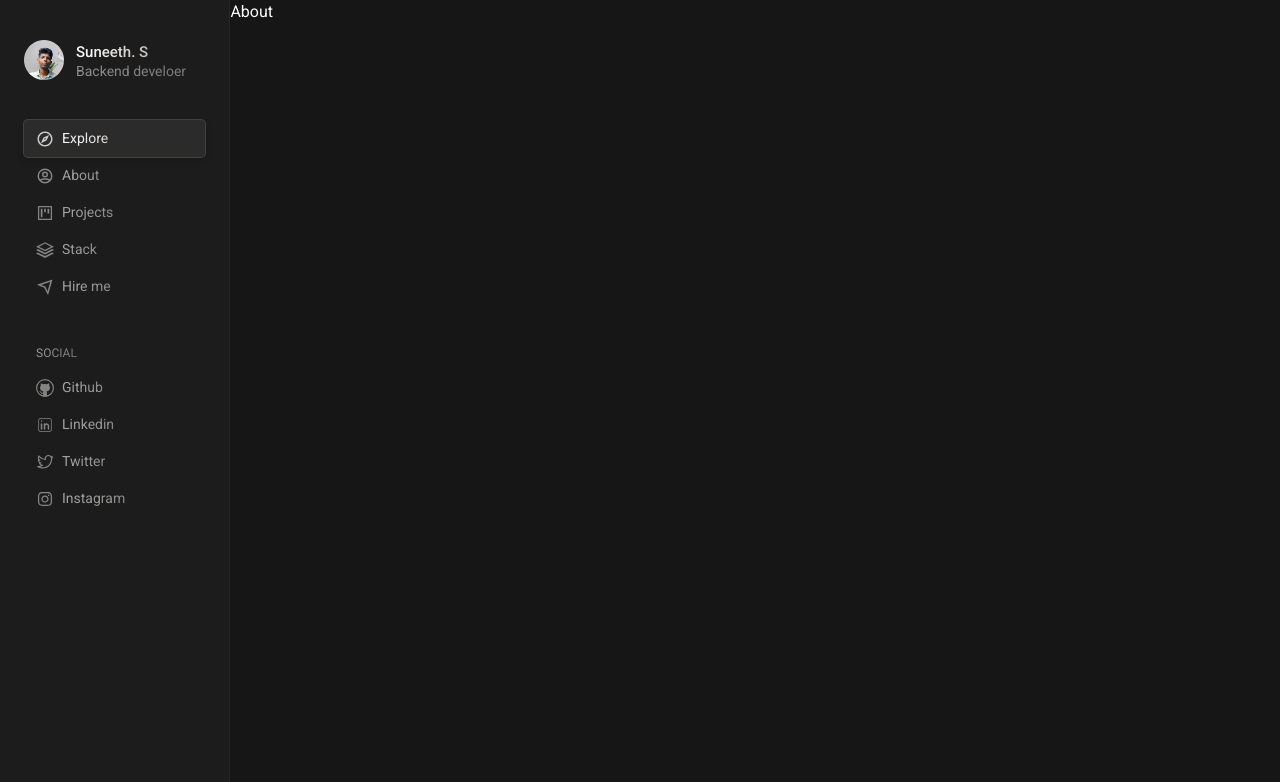
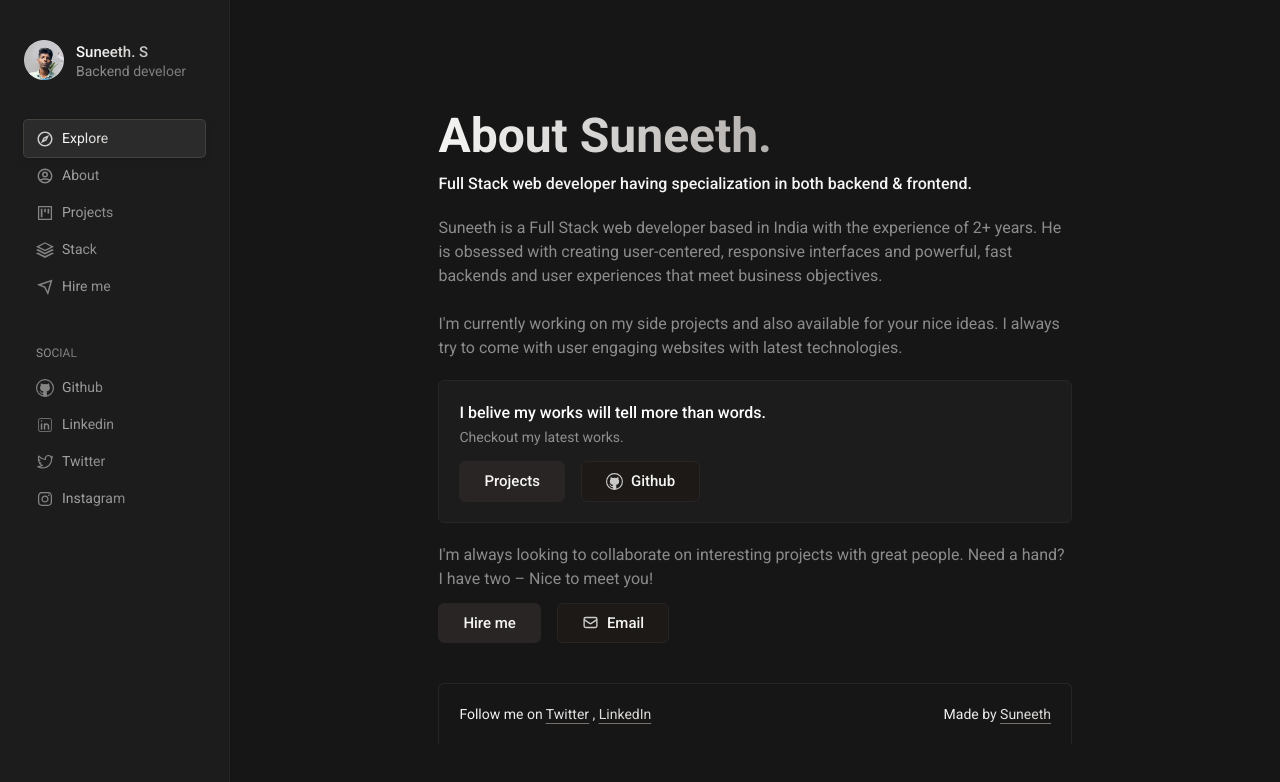
Before and after one commit to tokitou-san/Portfolio, a React (Vite) app: page /about in a window 1280 px wide. Shown: the top 782 px of the page. Built offline with nearby package versions, Linux system fonts and the light colour scheme.

Commit message:
Added about page with animations

```diff
--- a/src/pages/About.tsx
+++ b/src/pages/About.tsx
@@ -1,7 +1,61 @@
 import React from 'react'
+import { VscGithub } from 'react-icons/vsc'
+import { motion } from 'framer-motion'
+import { HiOutlineMail } from 'react-icons/hi'
+import { Footer } from '../components/common/Footer'
 
 export const About = () => {
   return (
-    <div>About</div>
+    <>
+      <div className="about-container lg:px-52 lg:pt-28">
+        <div>
+          <h2 className='bg-gradient-to-r bg-clip-text from-stone-100 to-stone-500 text-transparent text-5xl font-semibold'>About Suneeth.</h2>
+          <p className='mt-3 font-medium text-stone-100'>
+            Full Stack web developer having specialization in both backend & frontend.
+          </p>
+        </div>
+
+        <div className='mt-5'>
+          <p className='opacity-50'>
+            Suneeth is a Full Stack web developer based in India with the experience of 2+ years. He is obsessed with creating user-centered, responsive interfaces and powerful, fast backends and user experiences that meet business objectives.
+            <br /> <br />
+            I'm currently working on my side projects and also available for your nice ideas. I always try to come with user engaging websites with latest technologies.
+          </p>
+          <motion.div
+            initial={{ opacity: 0, y: 50 }}
+            animate={{ opacity: 1, y: 0 }}
+            className='mt-5 rounded-md border border-stone-800 p-5 bg-[#1C1C1C]'>
+            <p className='font-medium'>
+              I belive my works will tell more than words.
+            </p>
+            <span className='text-sm opacity-50'>Checkout my latest works.</span>
+            <div className="flex gap-4 mt-3">
+              <button className='bg-stone-800 text-[15px] p-2 px-6 font-medium text-stone-100 border border-stone-800 hover:border-stone-700 duration-300 rounded-md'>
+                Projects
+              </button>
+              <button className='bg-stone-900 text-[15px] p-2 px-6 font-medium text-stone-100 border border-stone-800 hover:border-stone-700 duration-300 rounded-md flex items-center gap-2'>
+                <VscGithub size={17} style={{ opacity: 0.8 }} />
+                Github
+              </button>
+            </div>
+          </motion.div>
+          <p className='opacity-50 mt-5'>
+            I'm always looking to collaborate on interesting projects with great people. Need a hand? I have two – Nice to meet you!
+          </p>
+          <div className="flex gap-4 mt-3 mb-10">
+            <button className='bg-stone-800 text-[15px] p-2 px-6 font-medium text-stone-100 border border-stone-800 hover:border-stone-700 duration-300 rounded-md'>
+              Hire me
+            </button>
+            <button className='bg-stone-900 text-[15px] p-2 px-6 font-medium text-stone-100 border border-stone-800 hover:border-stone-700 duration-300 rounded-md flex items-center gap-2'>
+              <HiOutlineMail size={17} style={{ opacity: 0.8 }} />
+              Email
+            </button>
+          </div>
+        </div>
+
+        {/** ------ footer ------ */}
+        <Footer />
+      </div>
+    </>
   )
 }
```
